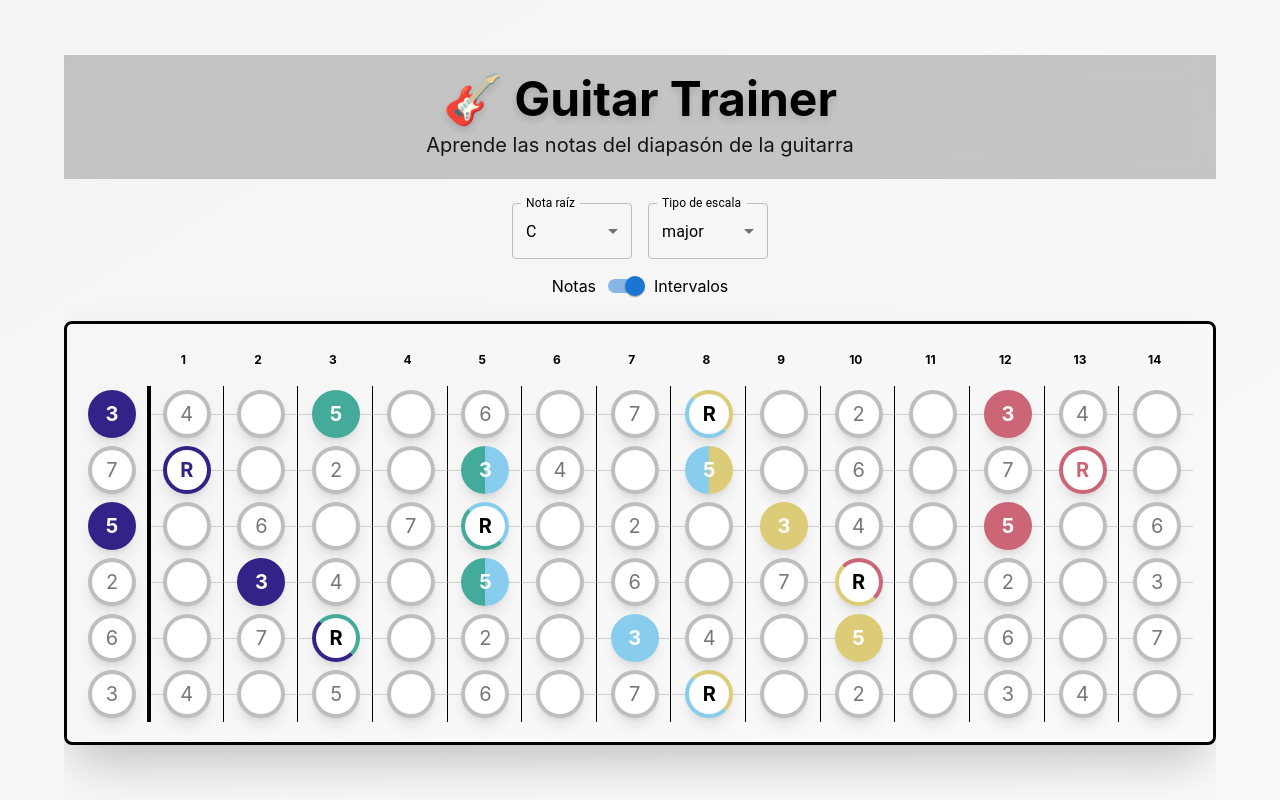
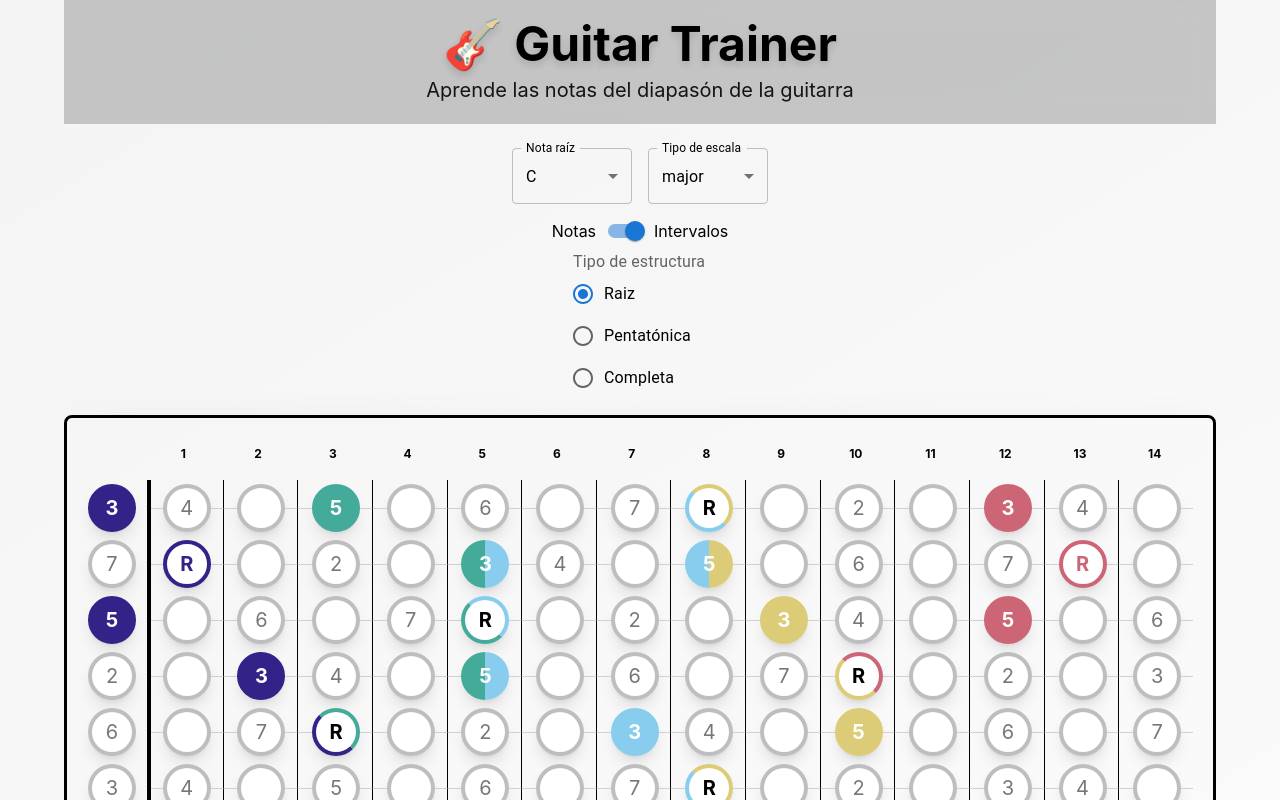
Before and after one commit to DeFrankCom/guitar-trainer, a React (Vite) app: page / in a window 1280 px wide. Built offline with nearby package versions, Linux system fonts and the light colour scheme.

Commit message:
feat: selection of shape type and display

```diff
--- a/src/App.tsx
+++ b/src/App.tsx
@@ -2,17 +2,26 @@ import { useMemo, useState } from 'react';
 import { Fretboard } from '@/components/Fretboard';
 import { Selector } from '@/components/ui/Selector';
 import Switch from '@mui/material/Switch';
-import { generateScale, FULL_CHROMATIC_SCALE, allScales } from './utils/scales';
+import { generateScale, allScales } from './utils/scales';
 import type { ScaleType } from '@/utils/scales';
 import {
-  generateAllPossibleMajorChords,
-  generateMajorChordStructure,
+  generateAllPossibleChords,
+  generateMajorRootChordStructure,
 } from '@/utils/chords';
+
+import FormControl from '@mui/material/FormControl';
+import FormLabel from '@mui/material/FormLabel';
+import RadioGroup from '@mui/material/RadioGroup';
+import FormControlLabel from '@mui/material/FormControlLabel';
+import Radio from '@mui/material/Radio';
+import { allMajorPositions } from '@/utils/majorShapes';
 
 function App() {
   const [showViewNote, setShowViewNote] = useState(true);
   const [selectedRootNote, setSelectedRootNote] = useState('C');
-  const [majorChords] = useState(generateAllPossibleMajorChords());
+  const [majorChords] = useState(generateAllPossibleChords(allMajorPositions));
+  const [type, setType] = useState<'rootNotes' | 'pentatonic'>('rootNotes');
+
   const [selectedScaleType, setSelectedScaleType] =
     useState<ScaleType>('major');
   const selectedScale = useMemo(
@@ -21,13 +30,23 @@ function App() {
   );
   const chordStructure = useMemo(
     () =>
-      generateMajorChordStructure(`${selectedRootNote} ${selectedScaleType}`),
-    [selectedRootNote, selectedScaleType, majorChords]
+      generateMajorRootChordStructure(
+        `${selectedRootNote} ${selectedScaleType}`,
+        type
+      ),
+    [selectedRootNote, selectedScaleType, majorChords, type]
   );
   const handleChange = (event: React.ChangeEvent<HTMLInputElement>) => {
     setShowViewNote(event.target.checked);
   };
 
+  const handleTypeChange = (event: React.ChangeEvent<HTMLInputElement>) => {
+    setType(
+      (event.target as HTMLInputElement).value as 'rootNotes' | 'pentatonic'
+    );
+  };
+
+  console.log(chordStructure);
   return (
     <div className='flex flex-col justify-center gap-4 min-h-screen overflow-x-hidden'>
       <header className='w-full px-5 py-5 bg-black/20 backdrop-blur-md'>
@@ -64,6 +83,35 @@ function App() {
           <Switch checked={showViewNote} onChange={handleChange} />
           <label>Intervalos</label>
         </div>
+        <div className='flex justify-center items-center'>
+          <FormControl>
+            <FormLabel id='demo-radio-buttons-group-label'>
+              Tipo de estructura
+            </FormLabel>
+            <RadioGroup
+              aria-labelledby='demo-radio-buttons-group-label'
+              defaultValue='rootNotes'
+              name='radio-buttons-group'
+              onChange={handleTypeChange}
+            >
+              <FormControlLabel
+                value='rootNotes'
+                control={<Radio />}
+                label='Raiz'
+              />
+              <FormControlLabel
+                value='pentatonic'
+                control={<Radio />}
+                label='Pentatónica'
+              />
+              <FormControlLabel
+                value='full'
+                control={<Radio />}
+                label='Completa'
+              />
+            </RadioGroup>
+          </FormControl>
+        </div>
       </div>
       <main className='flex flex-col items-center gap-5 w-full'>
         <Fretboard
--- a/src/components/Fretboard.tsx
+++ b/src/components/Fretboard.tsx
@@ -26,7 +26,7 @@ export const Fretboard: React.FC<FretboardProps> = ({
     let selectedChords = [];
 
     for (const chord of chordStructure) {
-      const correspondingNote = chord.notes.find(
+      const correspondingNote = chord.selectedTypeNotes.find(
         n => n.fret === note.fret && n.string === note.string
       );
       if (correspondingNote) {
--- a/src/types/FretboardShape.ts
+++ b/src/types/FretboardShape.ts
@@ -28,4 +28,5 @@ export interface ChordShape {
 
 export interface ChordStructure extends ChordShape {
   color: string;
+  selectedTypeNotes: FretboardNote[];
 }
--- a/src/utils/chords.ts
+++ b/src/utils/chords.ts
@@ -7,6 +7,12 @@ import type {
 } from '@/types/FretboardShape';
 import { Interval } from '@/types/Interval';
 import { allMajorPositions } from './majorShapes';
+import { allMajorPentatonicPositions } from './majorPentatonicShapes';
+
+const POSITIONS_AVAILABLE = {
+  rootNotes: allMajorPositions,
+  pentatonic: allMajorPentatonicPositions,
+};
 
 const NOTE_NAMES = [
   'C',
@@ -114,7 +120,7 @@ export function getLowestFret(
   return Math.min(...filteredNotes.map(note => note.fret));
 }
 
-export const generateAllPossibleMajorChords = () => {
+export const generateAllPossibleChords = (positions: FretboardShape[]) => {
   const getLowestChord = (allChords: Array<ChordShape>): ChordShape => {
     let lowestRootPos = Infinity;
     let selectedChord: ChordShape = { notes: [], chordShape: '', chord: '' };
@@ -130,7 +136,7 @@ export const generateAllPossibleMajorChords = () => {
 
   const allChords = [];
   for (let i = 0; i <= 12; i++) {
-    for (const pos of allMajorPositions) {
+    for (const pos of positions) {
       const positionNotes = placeShape(pos, i);
       allChords.push({
         notes: positionNotes,
@@ -152,14 +158,19 @@ export const generateAllPossibleMajorChords = () => {
   };
 };
 
-export const generateMajorChordStructure = (startingChordName: string) => {
-  const { rootChords } = generateAllPossibleMajorChords();
+export const generateMajorRootChordStructure = (
+  startingChordName: string,
+  type: keyof typeof POSITIONS_AVAILABLE
+) => {
+  console.log('FOR ', startingChordName);
+  const { rootChords } = generateAllPossibleChords(allMajorPositions);
   const chord = rootChords.find(
     chordShape => chordShape.chord === startingChordName
   )!;
   let lowestFret = getLowestFret(chord.notes);
   const allChords: Array<ChordStructure> = [];
   let chordsAdded = 0;
+  const selectedPosition = POSITIONS_AVAILABLE[type];
   let posIndex = allMajorPositions.findIndex(
     pos => pos.name === chord.chordShape
   );
@@ -169,11 +180,13 @@ export const generateMajorChordStructure = (startingChordName: string) => {
     if (nextPosition.name === 'C-shape' && chordsAdded) {
       lowestFret -= 1;
     }
-    const positionNotes = placeShape(nextPosition, lowestFret);
-    lowestFret = getHighestFret(positionNotes, Interval.R);
+    const rootPositionNotes = placeShape(nextPosition, lowestFret);
+    const selectedTypeNotes = placeShape(selectedPosition[index], lowestFret);
+    lowestFret = getHighestFret(rootPositionNotes, Interval.R);
     allChords.push({
-      notes: positionNotes,
-      chord: getChordNameWithRoot(positionNotes),
+      notes: rootPositionNotes,
+      selectedTypeNotes,
+      chord: getChordNameWithRoot(rootPositionNotes),
       chordShape: allMajorPositions[index].name,
       color: allMajorPositions[index].color,
     });
```
